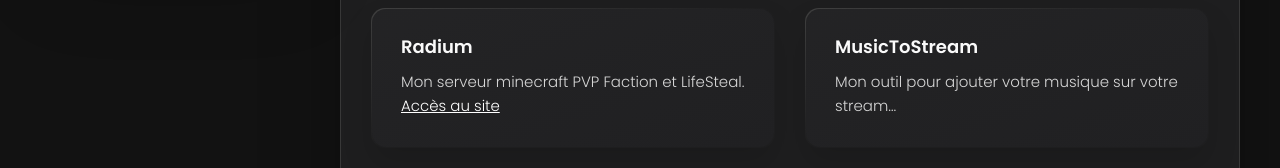
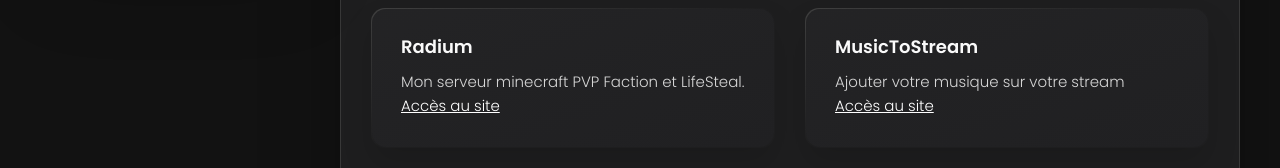
Before and after one commit to ToineYT/monsite, a plain HTML site: page index.html in a window 1280 px wide. Shown: the part 768-936 px from the top of the page. Drawn offline with nearby package versions, Linux system fonts and the light colour scheme.

Commit message:
Update index.html

```diff
--- a/index.html
+++ b/index.html
@@ -294,7 +294,7 @@
 
                 <div class="testimonials-text" data-testimonials-text>
                   <p>
-                    Mon outil pour ajouter votre musique sur votre stream
+                    Ajouter votre musique sur votre stream
                     <a style="color: white;text-decoration: underline;" href="https://toine.ml/musictostream/" target="_blank">Accès au site</a>
                   </p>
                 </div>
```
